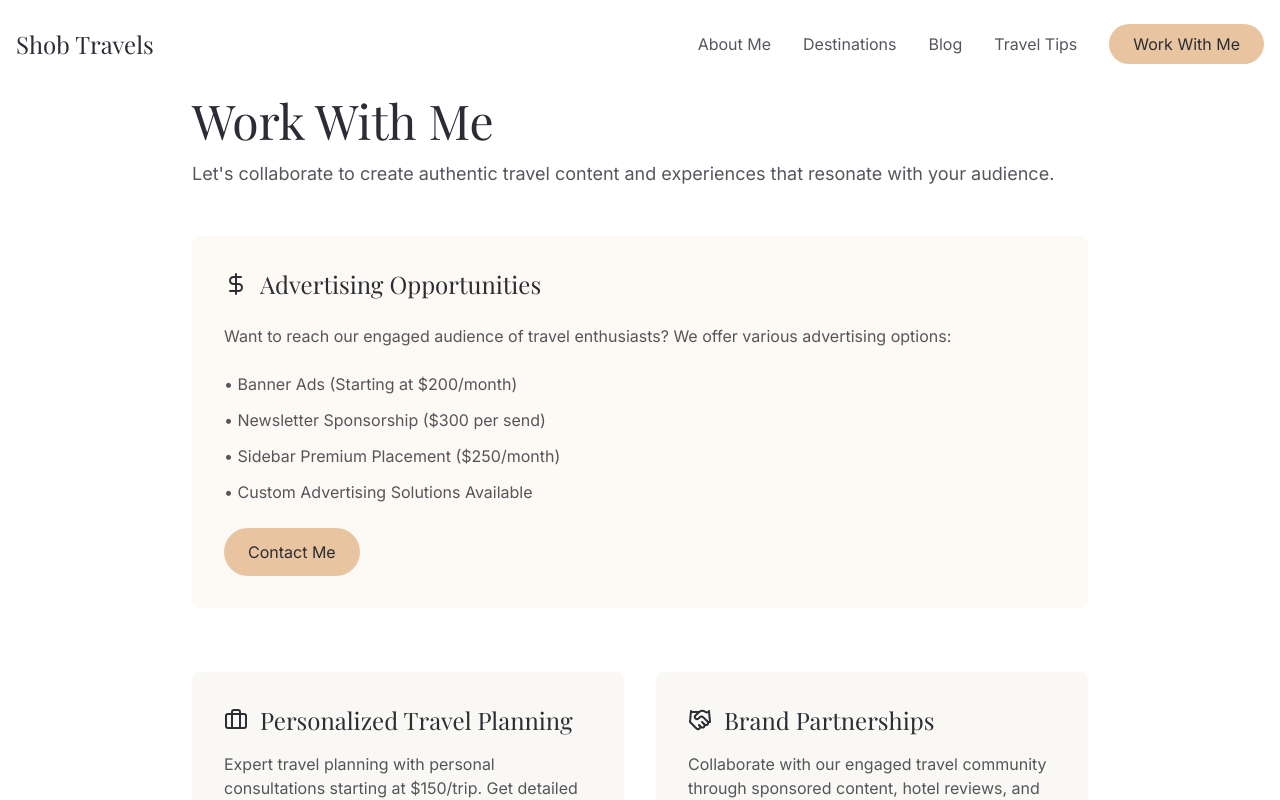
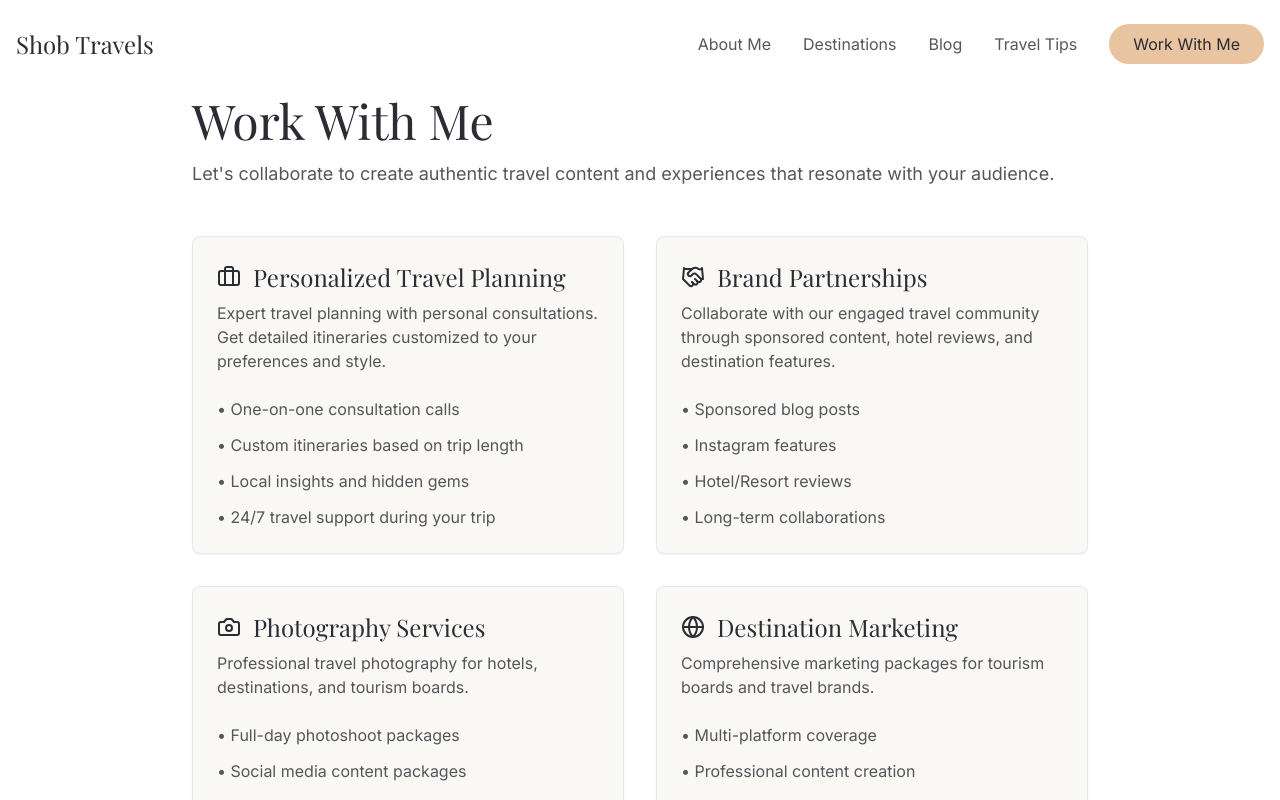
Before and after one commit to shobhit35ch/ShobTravel, a React (Vite) app: page /monetization in a window 1280 px wide. Shown: the top 800 px of the page. Built offline with nearby package versions, Linux system fonts and the light colour scheme.

Commit message:
Remove advertising and pricing
Remove advertising section and pricing details from service cards.

```diff
--- a/src/components/monetization/ServiceCard.tsx
+++ b/src/components/monetization/ServiceCard.tsx
@@ -1,5 +1,10 @@
 
 import { LucideIcon } from "lucide-react";
+import {
+  Card,
+  CardContent,
+  CardHeader
+} from "@/components/ui/card";
 
 interface ServiceCardProps {
   title: string;
@@ -10,17 +15,21 @@ interface ServiceCardProps {
 
 export const ServiceCard = ({ title, description, Icon, bulletPoints }: ServiceCardProps) => {
   return (
-    <div className="bg-secondary/50 p-8 rounded-lg">
-      <div className="flex items-center mb-4">
+    <Card className="bg-secondary/50">
+      <CardHeader className="pb-2">
+        <div className="flex items-center">
           <Icon className="w-6 h-6 text-primary mr-3" />
           <h2 className="text-2xl font-display text-primary">{title}</h2>
         </div>
+      </CardHeader>
+      <CardContent>
         <p className="text-primary/80 mb-6">{description}</p>
-      <ul className="space-y-3 text-primary/80 mb-8">
+        <ul className="space-y-3 text-primary/80">
           {bulletPoints.map((point, index) => (
             <li key={index}>• {point}</li>
           ))}
         </ul>
-    </div>
+      </CardContent>
+    </Card>
   );
 };
--- a/src/pages/Monetization.tsx
+++ b/src/pages/Monetization.tsx
@@ -1,21 +1,20 @@
 
 import { motion } from "framer-motion";
 import Navbar from "@/components/Navbar";
-import { Briefcase, Mail, Handshake, Sparkles, DollarSign, Globe, Camera } from "lucide-react";
+import { Briefcase, Mail, Handshake, Camera, Globe } from "lucide-react";
 import { ServiceCard } from "@/components/monetization/ServiceCard";
 import { WhyWorkWithMe } from "@/components/monetization/WhyWorkWithMe";
 import { ContactDialog } from "@/components/monetization/ContactDialog";
-import { QuickPlannerDialog } from "@/components/monetization/QuickPlannerDialog";
 
 const Monetization = () => {
   const services = [
     {
       title: "Personalized Travel Planning",
-      description: "Expert travel planning with personal consultations starting at $150/trip. Get detailed itineraries customized to your preferences and style.",
+      description: "Expert travel planning with personal consultations. Get detailed itineraries customized to your preferences and style.",
       Icon: Briefcase,
       bulletPoints: [
-        "One-on-one consultation calls ($75/hour)",
-        "Custom itineraries ($150-300 based on trip length)",
+        "One-on-one consultation calls",
+        "Custom itineraries based on trip length",
         "Local insights and hidden gems",
         "24/7 travel support during your trip"
       ]
@@ -25,10 +24,10 @@ const Monetization = () => {
       description: "Collaborate with our engaged travel community through sponsored content, hotel reviews, and destination features.",
       Icon: Handshake,
       bulletPoints: [
-        "Sponsored blog posts ($500+)",
-        "Instagram features ($300+)",
-        "Hotel/Resort reviews ($800+)",
-        "Long-term collaborations (Custom pricing)"
+        "Sponsored blog posts",
+        "Instagram features",
+        "Hotel/Resort reviews",
+        "Long-term collaborations"
       ]
     },
     {
@@ -36,8 +35,8 @@ const Monetization = () => {
       description: "Professional travel photography for hotels, destinations, and tourism boards.",
       Icon: Camera,
       bulletPoints: [
-        "Full-day photoshoot ($1000+)",
-        "Social media package ($500+)",
+        "Full-day photoshoot packages",
+        "Social media content packages",
         "Commercial usage rights",
         "Quick turnaround time"
       ]
@@ -74,23 +73,6 @@ const Monetization = () => {
               Let's collaborate to create authentic travel content and experiences that resonate with your audience.
             </p>
 
-            <div className="bg-accent/10 p-8 rounded-lg mb-16">
-              <div className="flex items-center mb-6">
-                <DollarSign className="w-6 h-6 text-primary mr-3" />
-                <h2 className="text-2xl font-display text-primary">Advertising Opportunities</h2>
-              </div>
-              <p className="text-primary/80 mb-6">
-                Want to reach our engaged audience of travel enthusiasts? We offer various advertising options:
-              </p>
-              <ul className="space-y-3 text-primary/80 mb-6">
-                <li>• Banner Ads (Starting at $200/month)</li>
-                <li>• Newsletter Sponsorship ($300 per send)</li>
-                <li>• Sidebar Premium Placement ($250/month)</li>
-                <li>• Custom Advertising Solutions Available</li>
-              </ul>
-              <ContactDialog />
-            </div>
-
             <div className="grid md:grid-cols-2 gap-8 mb-16">
               {services.map((service, index) => (
                 <ServiceCard key={index} {...service} />
```
Lines whose indentation alone changed are shown as unchanged.
